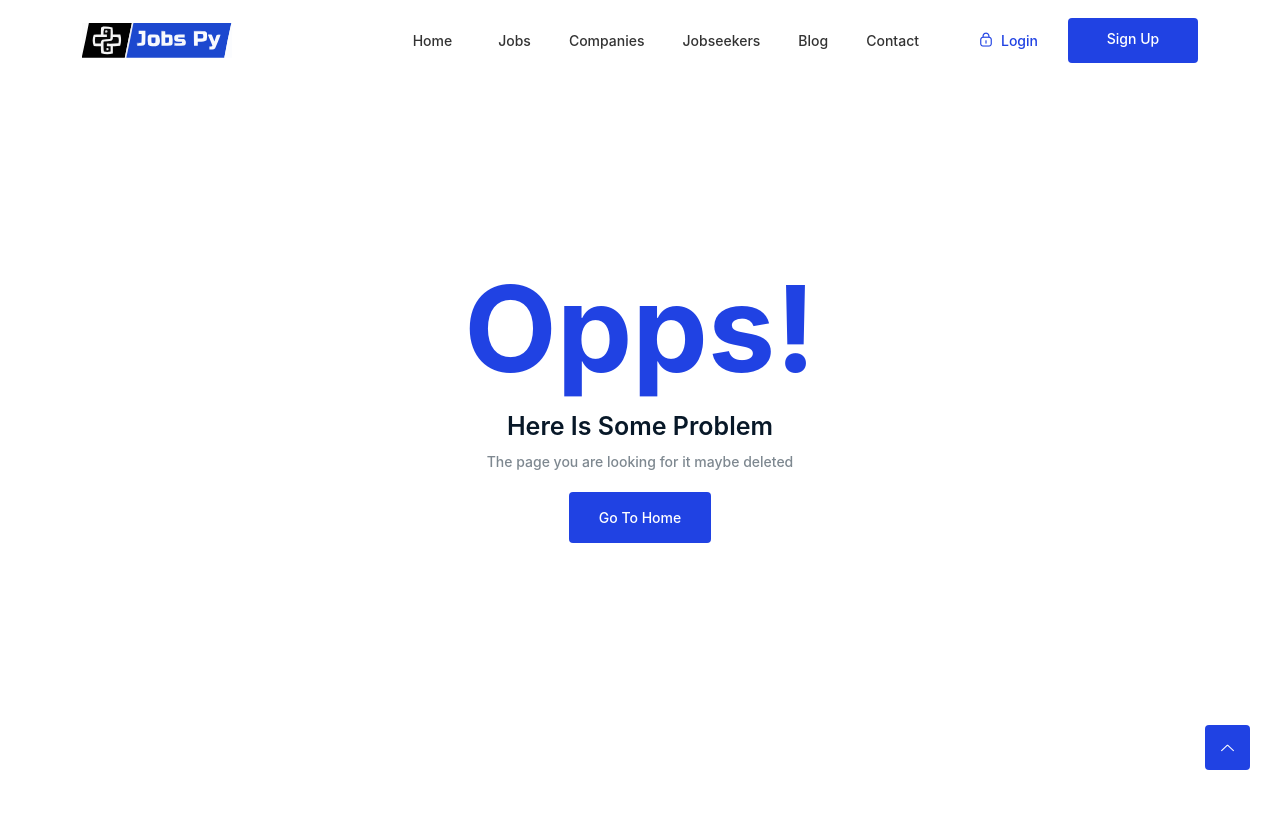
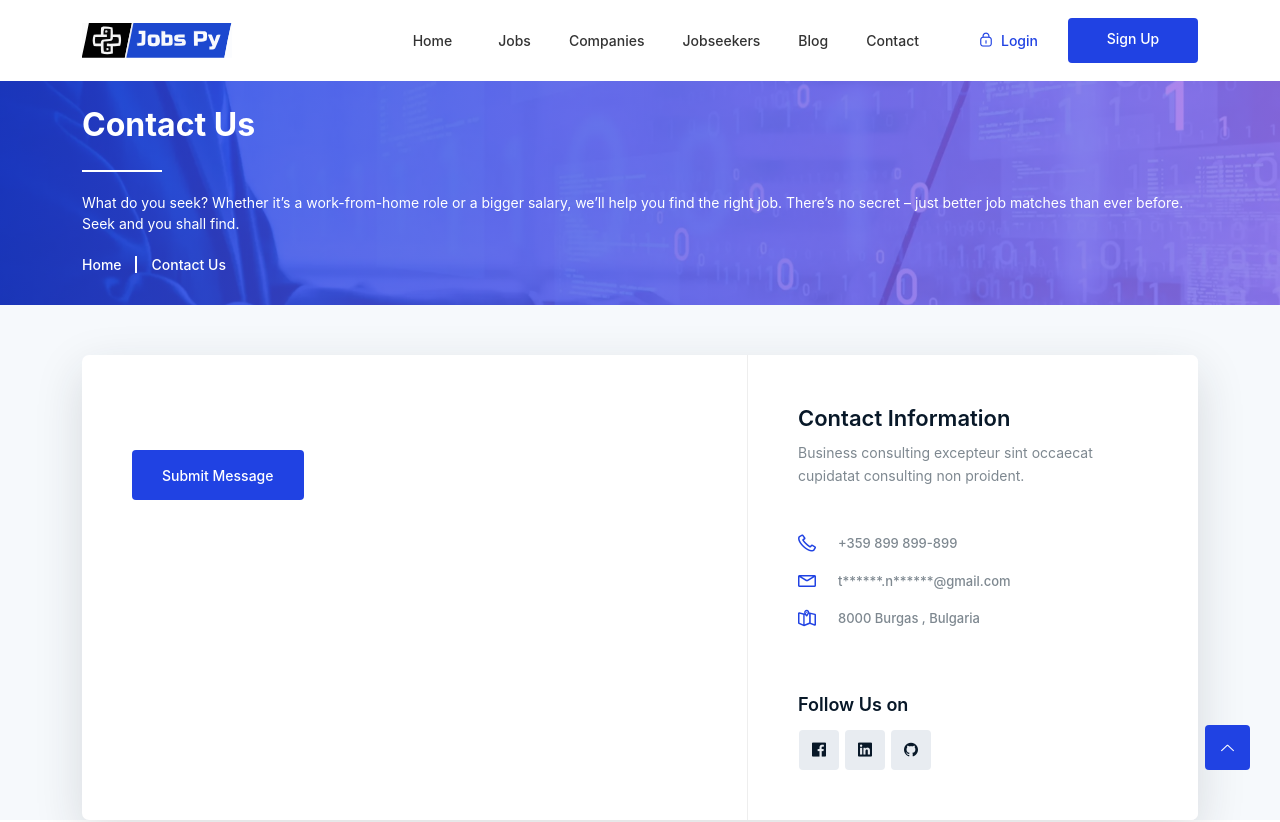
Before and after one commit to Nedelchev86/JobsPy2, a React (Vite) app in the folder frontend/: page /contact-us in a window 1280 px wide. Shown: the top 822 px of the page. Built offline with nearby package versions, Linux system fonts and the light colour scheme.

Commit message:
Add contact us

```diff
--- a/frontend/src/App.jsx
+++ b/frontend/src/App.jsx
@@ -3,14 +3,14 @@ import {BrowserRouter as Router, Routes, Route, Link} from "react-router-dom";
 import Header from "./components/header/Header";
 import Footer from "./components/footer/Footer";
 import Index from "./components/Index";
-import Blog from "./components/Blog";
+import Blog from "./components/blog/Blog";
 import CompanyList from "./components/CompanyList";
 import JobseekersList from "./components/Jobseekers";
 import JobSeekerDetails from "./components/JobSeekerDetails";
 import JobsList from "./components/JobsList";
 import CompanyDetails from "./components/CompanyDetails";
-import RegisterForm from "./components/RegisterForm";
-import LoginForm from "./components/LoginForm";
+import RegisterForm from "./components/register/RegisterForm";
+import LoginModal from "./components/loginModal/LoginModal";
 import {AuthProvider} from "./contexts/Contexts"; // Import AuthProvider
 import Dashboard from "./components/Dashboard";
 import JobDetails from "./components/JobDetails";
@@ -31,6 +31,7 @@ import {JobProvider} from "./contexts/JobContext";
 import BlogDetails from "./components/BlogDetails";
 import PageNotFound from "./components/PageNotFound";
 import Notifications from "./components/Notifications";
+import ContactUs from "./components/contacsUs/ContactUs";
 import ScrollToTop from "./components/ScrolToTop"; // Import ScrollToTop
 
 function App() {
@@ -42,18 +43,14 @@ function App() {
                     <Route path="/" element={<Index />} />
                     <Route path="blogs" element={<Blog />} />
                     <Route path="blogs/:id" element={<BlogDetails />} />
-                    {/* <Route path="companies" element={<CompanyList />} /> */}
-                    <Route path="companies">
-                        <Route index element={<CompanyList />} />
-                        <Route path=":id" element={<CompanyDetails />} />
-                    </Route>
+                    <Route path="companies" element={<CompanyList />} />
                     <Route path="companies/:id" element={<CompanyDetails />} />
                     <Route path="jobseekers" element={<JobseekersList />} />
                     <Route path="jobseekers/:id" element={<JobSeekerDetails />} />
                     <Route path="jobs" element={<JobsList />} />
                     {/* <Route path="jobs/category/:id" element={<JobsByCategory />} /> */}
                     <Route path="signup" element={<RegisterForm />} />
-                    <Route path="login" element={<LoginForm />} />
+                    <Route path="login" element={<LoginModal />} />
                     {/* <Route path="dashboard" element={<Dashboard />} /> */}
                     {/* <Route path="/bookmarked" element={<JobsFavoriteList />} /> */}
                     {/* <Route path="/profile/edit" element={<EditProfile />} /> */}
@@ -71,6 +68,7 @@ function App() {
                         <Route path="notifications" element={<Notifications />} />
                         <Route path="change-password" element={<ChangePassword />} />
                     </Route>
+                    <Route path="contact-us" element={<ContactUs />} />
                     <Route path="*" element={<PageNotFound />} />
                 </Routes>
                 <Footer />
--- /dev/null
+++ b/frontend/src/components/contacsUs/ContactUs.jsx
@@ -0,0 +1,164 @@
+export default function ContactUs() {
+    return (
+        <>
+            <div className="breadcrumbs overlay">
+                <div className="container">
+                    <div className="row">
+                        <div className="col-12">
+                            <div className="breadcrumbs-content">
+                                <h1 className="page-title">Contact Us</h1>
+                                <p>What do you seek? Whether it’s a work-from-home role or a bigger salary, we’ll help you find the right job. There’s no secret – just better job matches than ever before. Seek and you shall find.</p>
+                            </div>
+                            <ul className="breadcrumb-nav">
+                                <li>
+                                    <a href="{% url 'index' %}">Home</a>
+                                </li>
+                                <li>Contact Us</li>
+                            </ul>
+                        </div>
+                    </div>
+                </div>
+            </div>
+
+            <section id="contact-us" className="contact-us section">
+                <div className="container">
+                    <div className="contact-head wow fadeInUp" data-wow-delay=".4s">
+                        <div className="row">
+                            <div className="col-lg-7 col-12">
+                                <div className="form-main">
+                                    <form className="form" method="post" action="{% url 'contact' %}">
+                                        <div className="row">
+                                            <div className="col-lg-6 col-12">
+                                                <div className="form-group">
+                                                    {/* { form.name.label_tag }
+                { form.name }
+                { form.name.errors } */}
+                                                </div>
+                                            </div>
+                                            <div className="col-lg-6 col-12">
+                                                <div className="form-group">
+                                                    {/* { form.subject.label_tag }
+                { form.subject }
+                { form.subject.errors } */}
+                                                </div>
+                                            </div>
+                                            <div className="col-lg-6 col-12">
+                                                <div className="form-group">
+                                                    {/* { form.email.label_tag }
+                { form.email }
+                { form.email.errors } */}
+                                                </div>
+                                            </div>
+                                            <div className="col-lg-6 col-12">
+                                                <div className="form-group">
+                                                    {/* { form.phone.label_tag }
+                { form.phone }
+                { form.phone.errors } */}
+                                                </div>
+                                            </div>
+                                            <div className="col-12">
+                                                <div className="form-group message">
+                                                    {/* { form.message.label_tag }
+                { form.message }
+                { form.message.errors } */}
+                                                </div>
+                                            </div>
+                                            <div className="col-12">
+                                                <div className="form-group button">
+                                                    <button type="submit" className="btn">
+                                                        Submit Message
+                                                    </button>
+                                                </div>
+                                            </div>
+                                        </div>
+                                    </form>
+                                </div>
+                            </div>
+                            <div className="col-lg-5 col-12">
+                                <div className="single-head">
+                                    <div className="contant-inner-title">
+                                        <h4>Contact Information</h4>
+                                        <p>Business consulting excepteur sint occaecat cupidatat consulting non proident.</p>
+                                    </div>
+                                    <div className="single-info">
+                                        <i className="lni lni-phone"></i>
+                                        <ul>
+                                            <li>+359 899 899-899</li>
+                                        </ul>
+                                    </div>
+                                    <div className="single-info">
+                                        <i className="lni lni-envelope"></i>
+                                        <ul>
+                                            <li>
+                                                <a href="mailto:t******.n******@gmail.com">t******.n******@gmail.com</a>
+                                            </li>
+                                        </ul>
+                                    </div>
+                                    <div className="single-info">
+                                        <i className="lni lni-map"></i>
+                                        <ul>
+                                            <li>8000 Burgas , Bulgaria</li>
+                                        </ul>
+                                    </div>
+                                    <div className="contact-social">
+                                        <h5>Follow Us on</h5>
+                                        <ul>
+                                            <li>
+                                                <a target="_blank" href="https://facebook.com/tihmir.nedelchev">
+                                                    <i className="lni lni-facebook-original"></i>
+                                                </a>
+                                            </li>
+                                            <li>
+                                                <a target="_blank" href="https://www.linkedin.com/in/tihomir-nedelchev/">
+                                                    <i className="lni lni-linkedin-original"></i>
+                                                </a>
+                                            </li>
+                                            <li>
+                                                <a target="_blank" href="https://github.com/Nedelchev86">
+                                                    <i className="lni lni-github-original"></i>
+                                                </a>
+                                            </li>
+                                        </ul>
+                                    </div>
+                                </div>
+                            </div>
+                        </div>
+                    </div>
+                </div>
+
+                {/* <div className="map-section">
+            <div className="container">
+                <div className="row">
+                    <div className="col-12">
+                        <div className="map-container">
+                            <div className="mapouter">
+                                <div className="gmap_canvas">
+                                    <iframe width="100%" height="400" frameborder="0" scrolling="no" marginheight="0" marginwidth="0" id="gmap_canvas" src="https://maps.google.com/maps?width=523&amp;height=403&amp;hl=en&amp;q=Kalofer%20Burgas+(JobsPy)&amp;t=&amp;z=15&amp;ie=UTF8&amp;iwloc=B&amp;output=embed"></iframe><a href='https://google-map-generator.com/'>Maps Generator</a>
+
+                                    <style>
+                                        .mapouter {
+                                            position: relative;
+                                            text-align: right;
+                                            height: 400px;
+                                            width: 100%;
+                                        }
+
+                                        .gmap_canvas {
+                                            overflow: hidden;
+                                            background: none !important;
+                                            height: 400px;
+                                            width: 100%;
+                                        }
+                                    </style><a href="https://maps-google.github.io/embed-google-map/">embed google
+                                        map</a>
+                                </div>
+                            </div>
+                        </div>
+                    </div>
+                </div>
+            </div>
+        </div> */}
+            </section>
+        </>
+    );
+}
```
